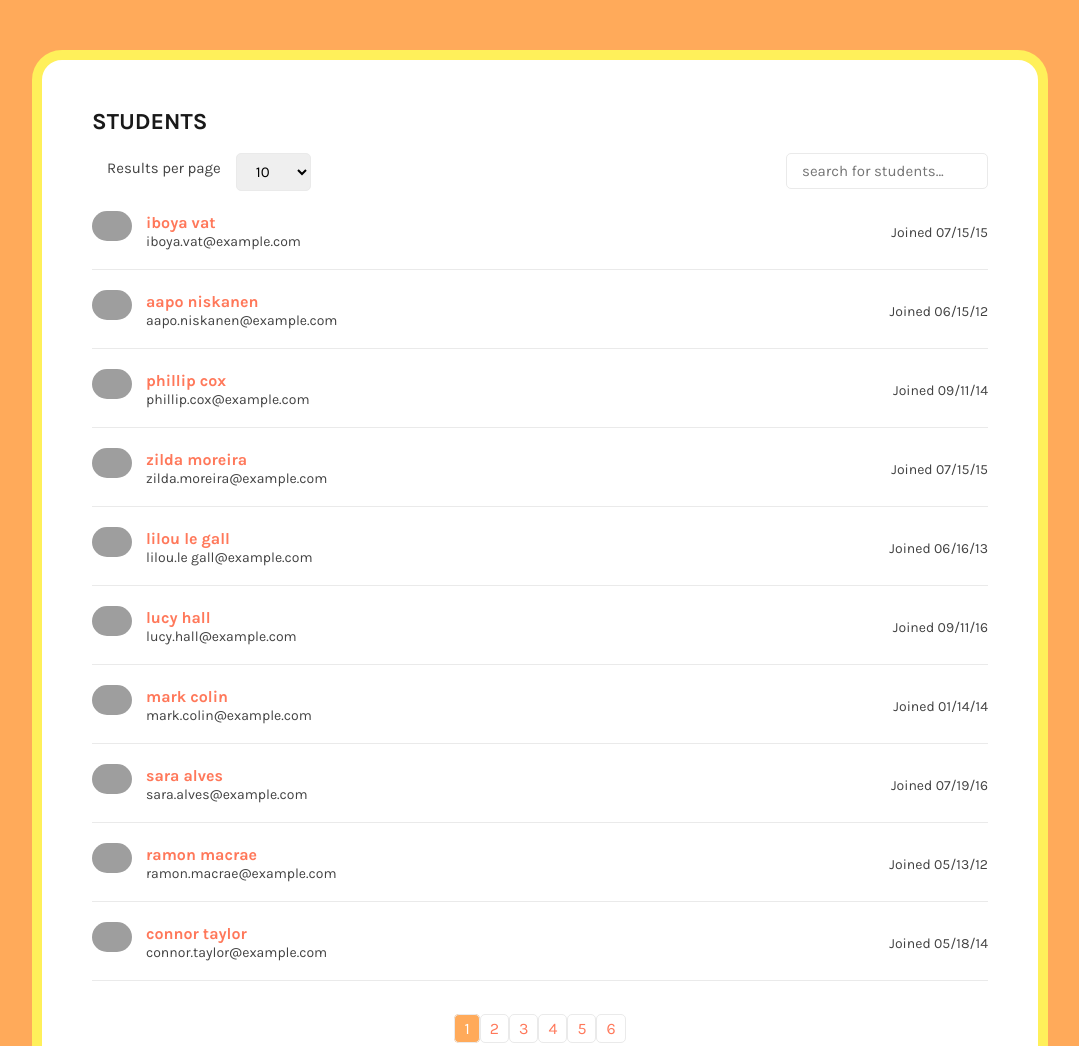
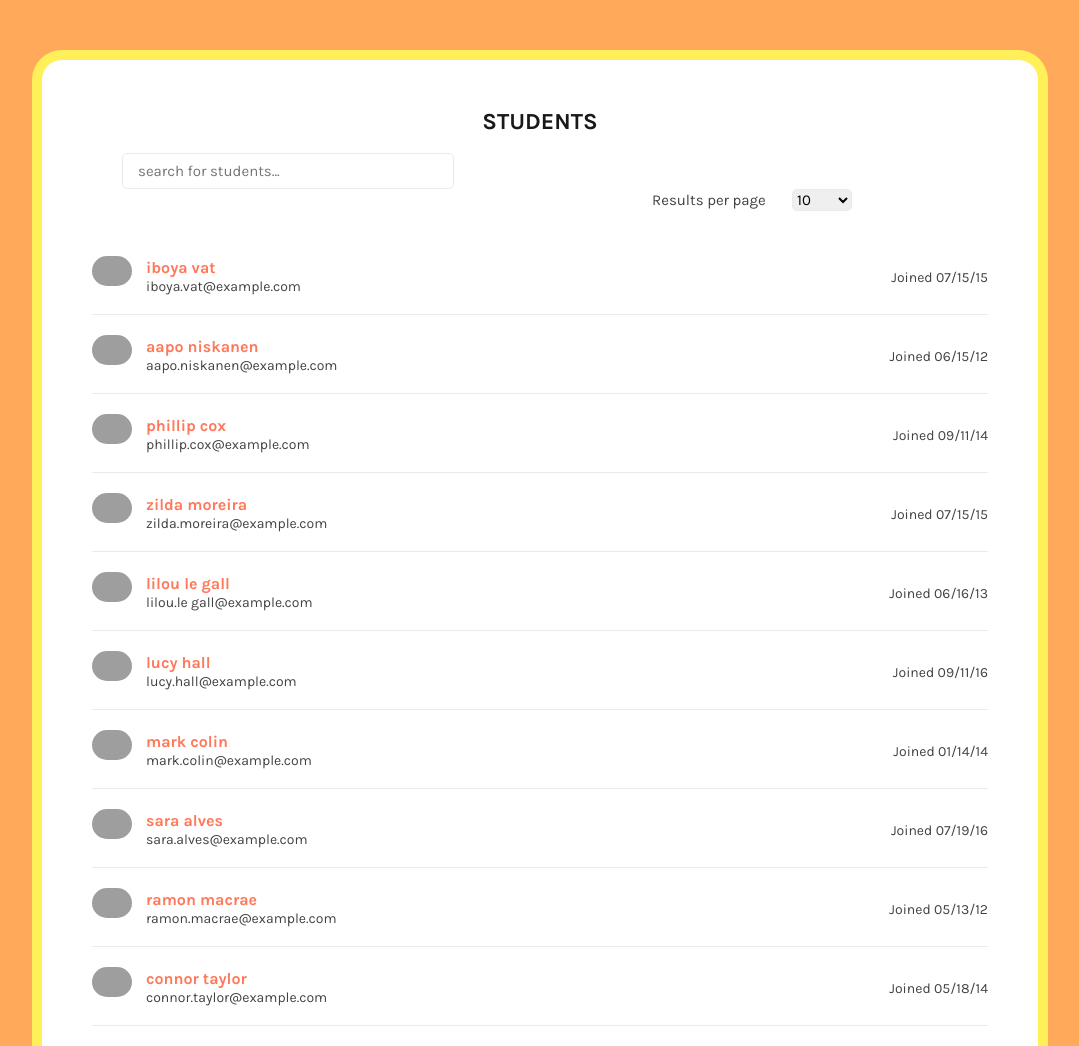
Before and after one commit to kimdrezdon/list-pagination-and-filtering, a plain HTML site: page index.html in a window 1280 px wide. Shown: the top 1046 px of the page, without its empty margins (100-1179 px from the left). Drawn offline with Linux system fonts and the light colour scheme; grey boxes are pictures that could not be loaded.

Commit message:
Change styling of search component and select menu

```diff
--- a/css/design.css
+++ b/css/design.css
@@ -16,18 +16,15 @@ body{
 }
 
 .page-header{
-  margin-bottom: 20px;
+  margin-bottom: 45px;
 }
   .page-header h2{
-    /* float: left; */
     font-size: 23px;
     text-transform: uppercase;
     font-weight: bold;
     color: #191919;
     margin-bottom: 20px;
-  }
-
-  .page-header .student-search{
+    text-align: center;
   }
 
     .page-header .student-search input{
@@ -36,32 +33,27 @@ body{
       padding: 8px 15px;
       font-size: 15px;
       font-family: 'Karla', sans-serif;
-      float: right;
+      display: inline-block;
+      width: 300px;
+      margin-left: 30px;
+    }
+
+    .page-header .student-search label{
+      font-size: 15px;
+      font-family: 'Karla', sans-serif;
+      width: 140px;
+      margin-left: 560px;
+      display: inline-block;
     }
 
     .page-header .student-search select{
       border-radius: 5px;
       border: 1px solid #eaeaea;
-      padding: 8px 15px;
       font-size: 15px;
-      /* background-color: #FFAA5A;
-      color: #fff; */
       font-family: 'Karla', sans-serif;
-      float: left;
+      display: inline-block;
+      width: 60px;
     }
-
-    .page-header .student-search label{
-      /* border-radius: 5px;
-      border: 1px solid #eaeaea; */
-      padding: 8px 15px;
-      font-size: 15px;
-      /* background-color: #FFAA5A;
-      color: #fff; */
-      font-family: 'Karla', sans-serif;
-      float: left;
-    }
-
-.student-list{}
 
 .student-item{
   margin: 0 0 20px 0;
```
Lines whose indentation alone changed are shown as unchanged.
